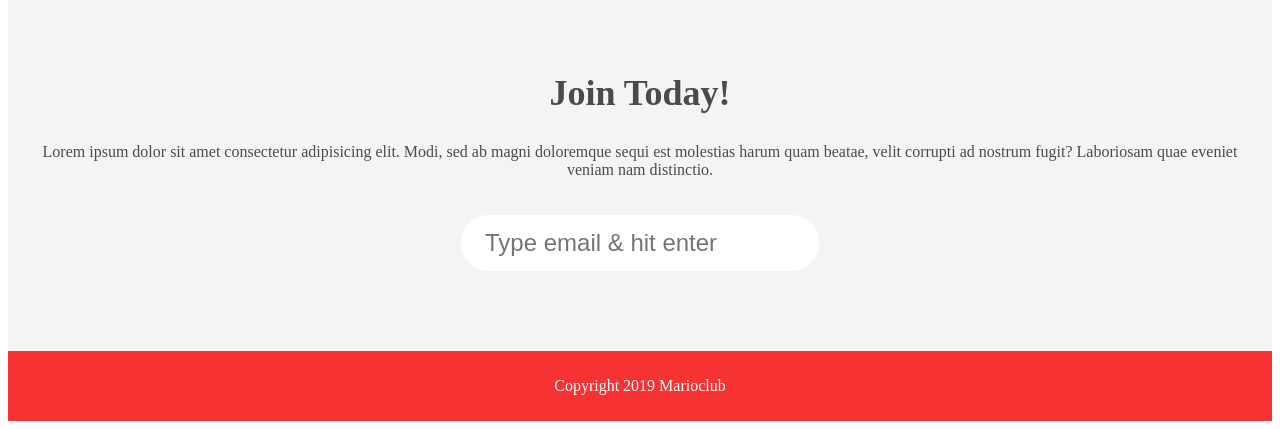
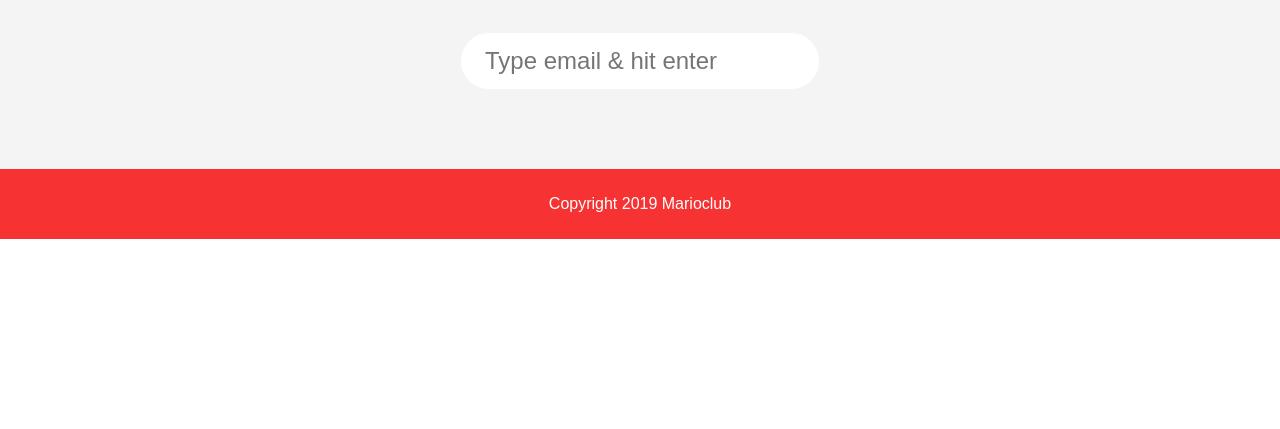
Before and after one commit to fashboy123/mario, a plain HTML site: page index.html in a window 1280 px wide. Shown: the part 772-1201 px from the top of the page. After the commit the page ends 1011 px from the top, so only its background shows below. Drawn offline with Linux system fonts and the light colour scheme.

Commit message:
mario website

```diff
--- a/styles.css
+++ b/styles.css
@@ -1,4 +1,4 @@
-/* /* body, ul, li, h1, h2, a{ */
+ body, ul, li, h1, h2, a{
   margin: 0;
   padding: 0;
   font-family: arial;
@@ -113,4 +113,4 @@ footer{
     color: white;
     padding: 10px;
     text-align: center;
-} */
+}
```
